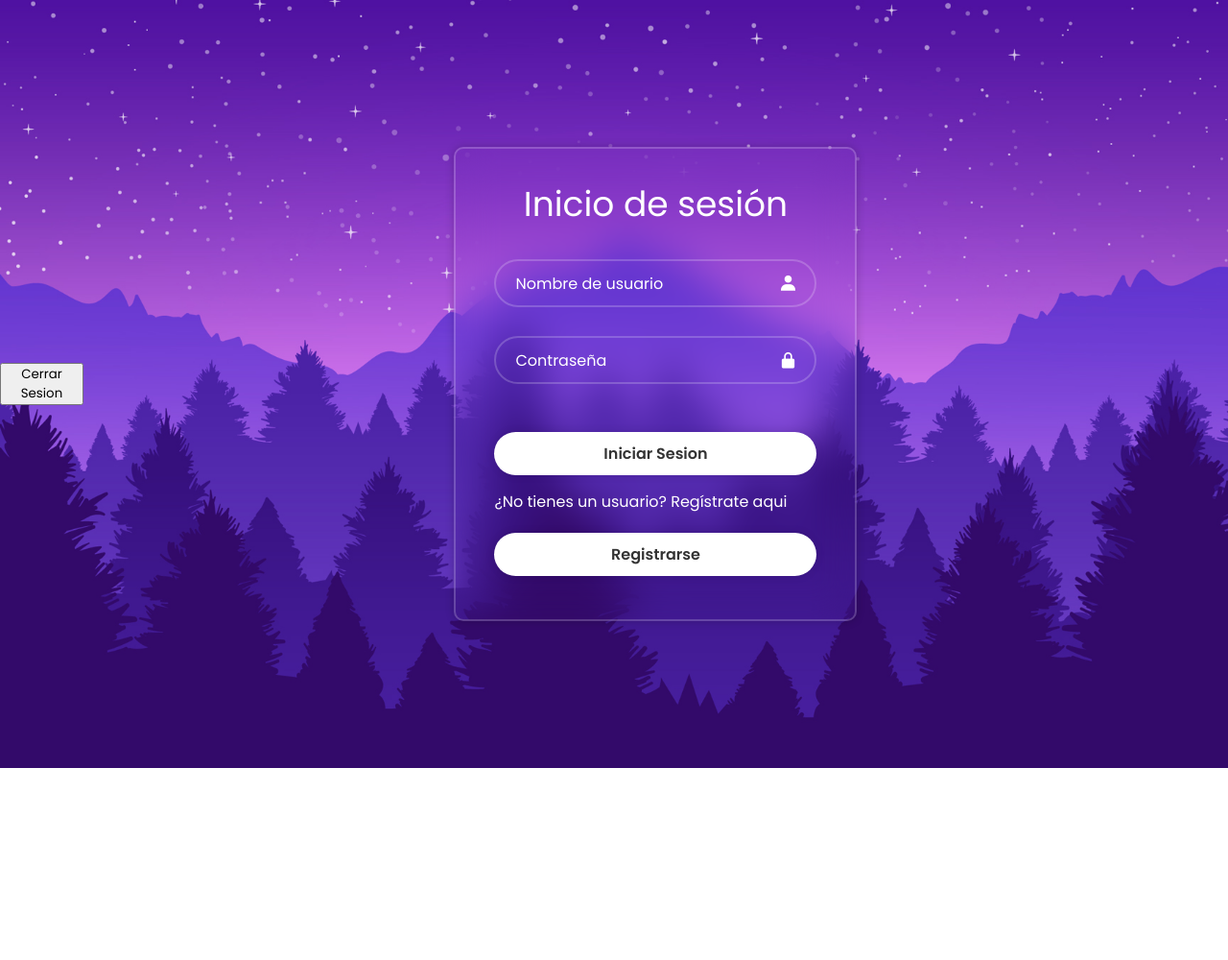
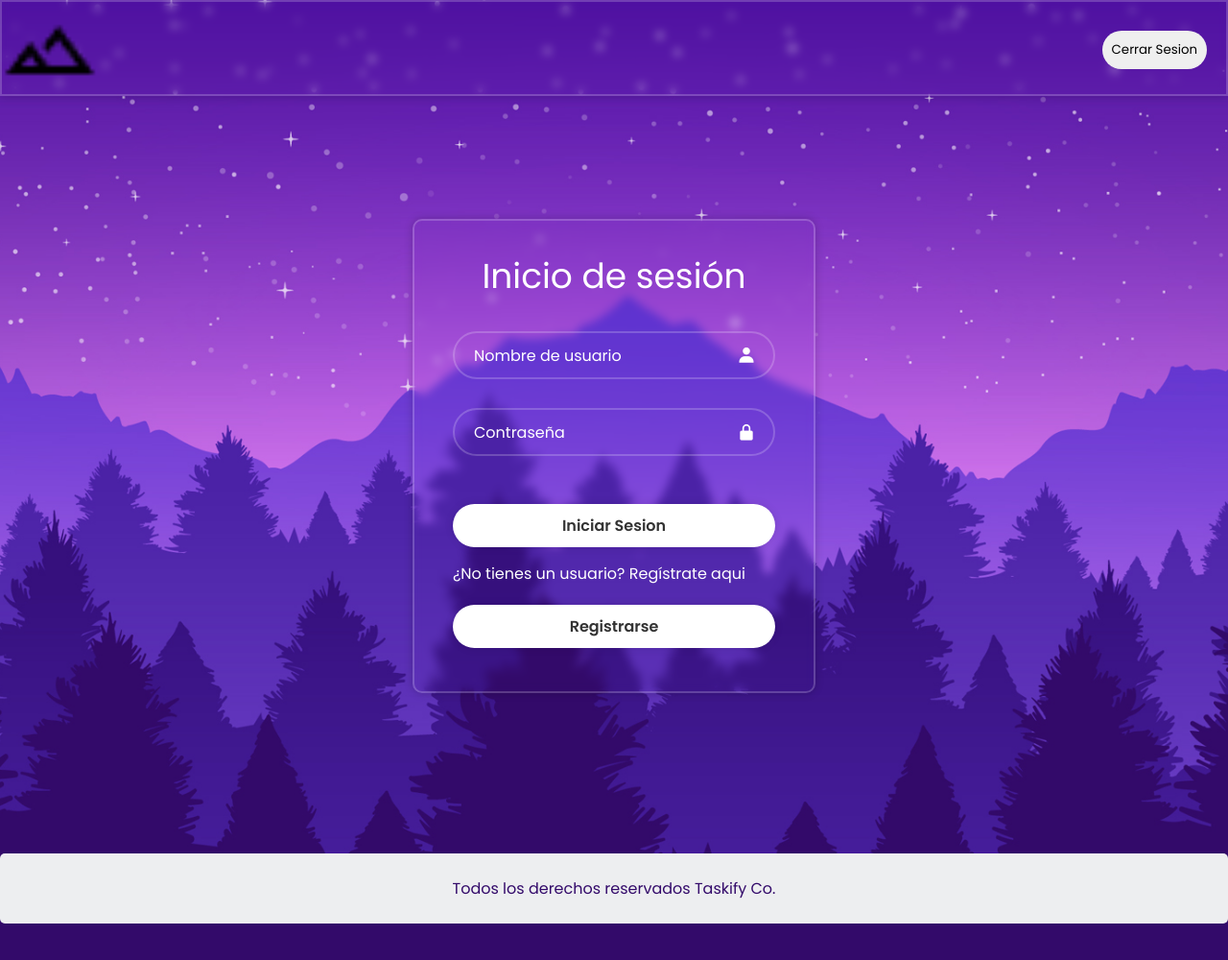
Before and after one commit to angeldor/preEntrga3Barrios, a website: page index.html in a window 1280 px wide. Shown: the whole page at 96% size. Before the commit the page ends 800 px from the top, so only its background shows below. Drawn offline with nearby package versions, Linux system fonts and the light colour scheme; some packages are replaced by stand-ins of ours; a script that the page names is missing.

Commit message:
agregando estilos navbar y footer

```diff
--- a/index.html
+++ b/index.html
@@ -13,6 +13,9 @@
   <body>
     <header>
       <nav>
+        <a href="index.html"
+          ><img src="./assets/img/logo.png" alt="logo de la marca"
+        /></a>
         <div id="logout">
           <button>Cerrar Sesion</button>
         </div>
@@ -92,6 +95,9 @@
         </div>
       </div>
     </div>
+    <footer>
+      <p>Todos los derechos reservados Taskify Co.</p>
+    </footer>
     <script src="https://cdn.jsdelivr.net/npm/sweetalert2@11"></script>
     <script type="module" src="./js/script.js"></script>
   </body>
--- a/js/script.js
+++ b/js/script.js
@@ -27,9 +27,16 @@ function registrarUsuario() {
     })
 
     if (usuarioExistente) {
-        alert("Nombre de usuario ya existe")
+        Swal.fire({
+            icon: 'warning',
+            title: 'Nombre de usuario existente'
+        })
     } else if (nombre == "" || nombreUsuario == "" || contraseña == "") {
-        alert("Debes completar todos los campos")
+        Swal.fire({
+            tittle: 'Oh no',
+            icon: 'alert',
+            text: 'Debes completar todos los campos!'
+        })
     } else {
         const nuevoUsuario = {
             nombre: nombre,
@@ -39,7 +46,11 @@ function registrarUsuario() {
         }
         usuarios.push(nuevoUsuario)
         localStorage.setItem("usuarios", JSON.stringify(usuarios))
-        alert("Registro Exitoso")
+        Swal.fire({
+            icon: 'success',
+            tittle: 'Genial',
+            text: 'Te registraste correctamente'
+        })
     }
 }
 
@@ -78,7 +89,6 @@ function validarLogin() {
 
 function agregarTarea() {
     if (inputBox.value === '') {
-        alert(`No puedes agregar una tarea vacia`)
         Swal.fire({
             icon: 'error',
             title: 'No puedes agregar tareas vacías',
--- a/scss/style.scss
+++ b/scss/style.scss
@@ -8,7 +8,8 @@
 }
 
 body {
-  display: flex;
+  display: grid;
+  grid-template-rows: 100px 750px 150px;
   justify-content: center;
   align-items: center;
   min-height: 100vh;
@@ -25,13 +26,58 @@ body {
   align-items: center;
   min-height: 100vh;
 }
+header {
+  grid-row: 1;
+  background-color: transparent;
+  border: 2px solid rgba(255, 255, 255, 0.2);
+  backdrop-filter: blur(5px);
+  box-shadow: 0 0 10px rgba(0, 0, 0, 0.2);
+  width: 100vw;
+  margin-top: 0;
+  height: 100px;
+  position: relative;
+  button {
+    position: absolute;
+    right: 20px;
+    top: 30px;
+    padding: 10px;
+    border-radius: 20px;
+    border: none;
+    cursor: pointer;
+  }
+  nav {
+    img {
+      width: 100px;
+    }
+  }
+}
+footer {
+  grid-row: 3;
+  background-color: #edeef0;
+  color: #330a6a;
+  font-weight: 600;
+  padding: 2rem;
+  width: auto;
+  padding: 4px;
+  border-radius: 5px;
+  text-align: center;
+  display: flex;
+  justify-content: center;
+  align-items: center;
+  p {
+    padding: 10px 100px;
+    margin: 10px 20px;
+    text-justify: auto;
+  }
+}
 
 #loginPage,
 #singUpPage {
+  grid-row: 2;
   width: 420px;
   background-color: transparent;
   border: 2px solid rgba(255, 255, 255, 0.2);
-  backdrop-filter: blur(20px);
+  backdrop-filter: blur(5px);
   box-shadow: 0 0 10px rgba(0, 0, 0, 0.2);
   color: #fff;
   border-radius: 10px;
@@ -170,11 +216,11 @@ ul {
         background-color: #edeef0;
       }
     }
-    &:not(.hecho){
+    &:not(.hecho) {
       text-decoration: none;
     }
-    &.hecho{
-        >span{
+    &.hecho {
+      > span {
         text-decoration: none;
       }
       color: #555;
```
Also changed, not shown: assets/img/logo.png (added), css/style.css, 2 other files. Lines whose indentation alone changed are shown as unchanged.
